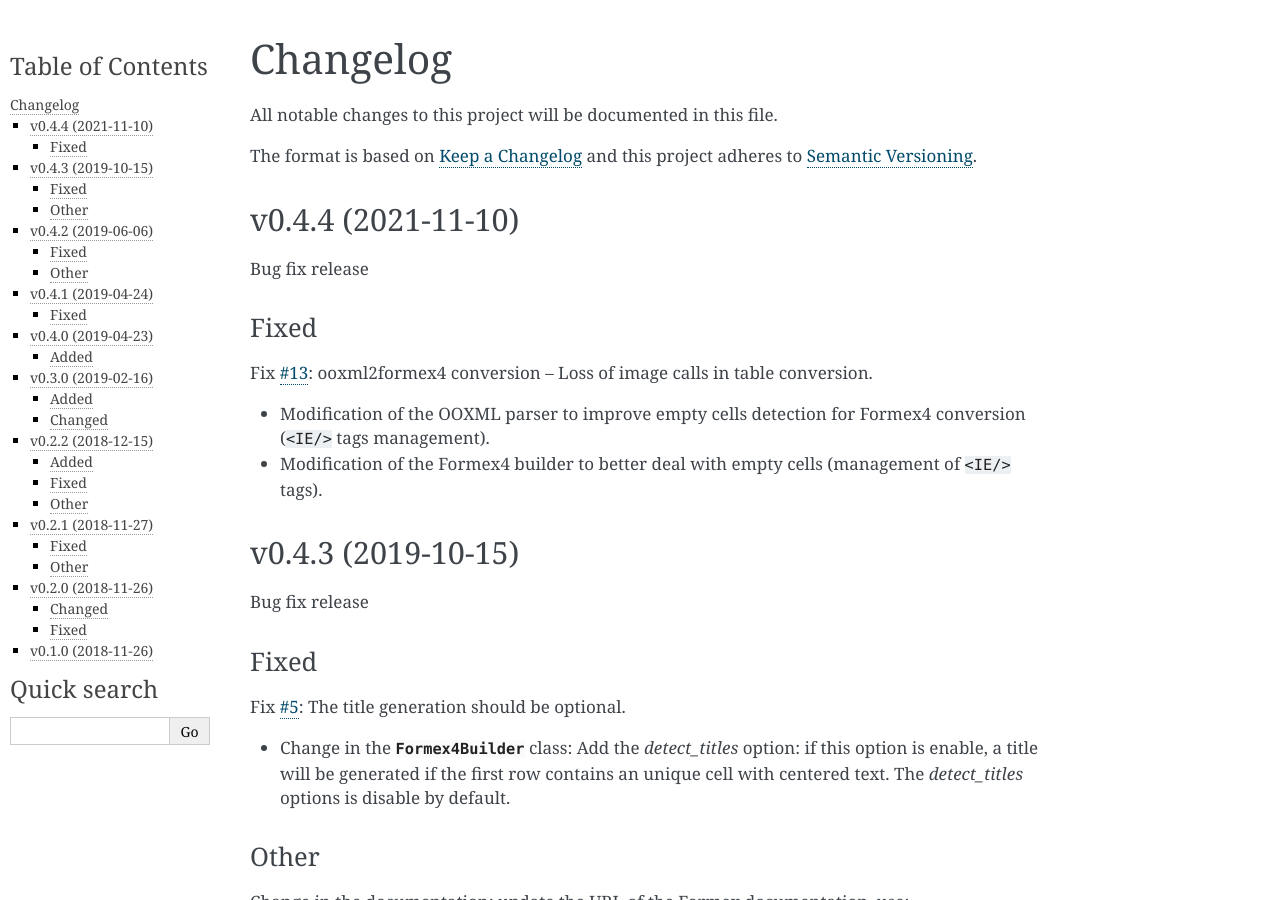
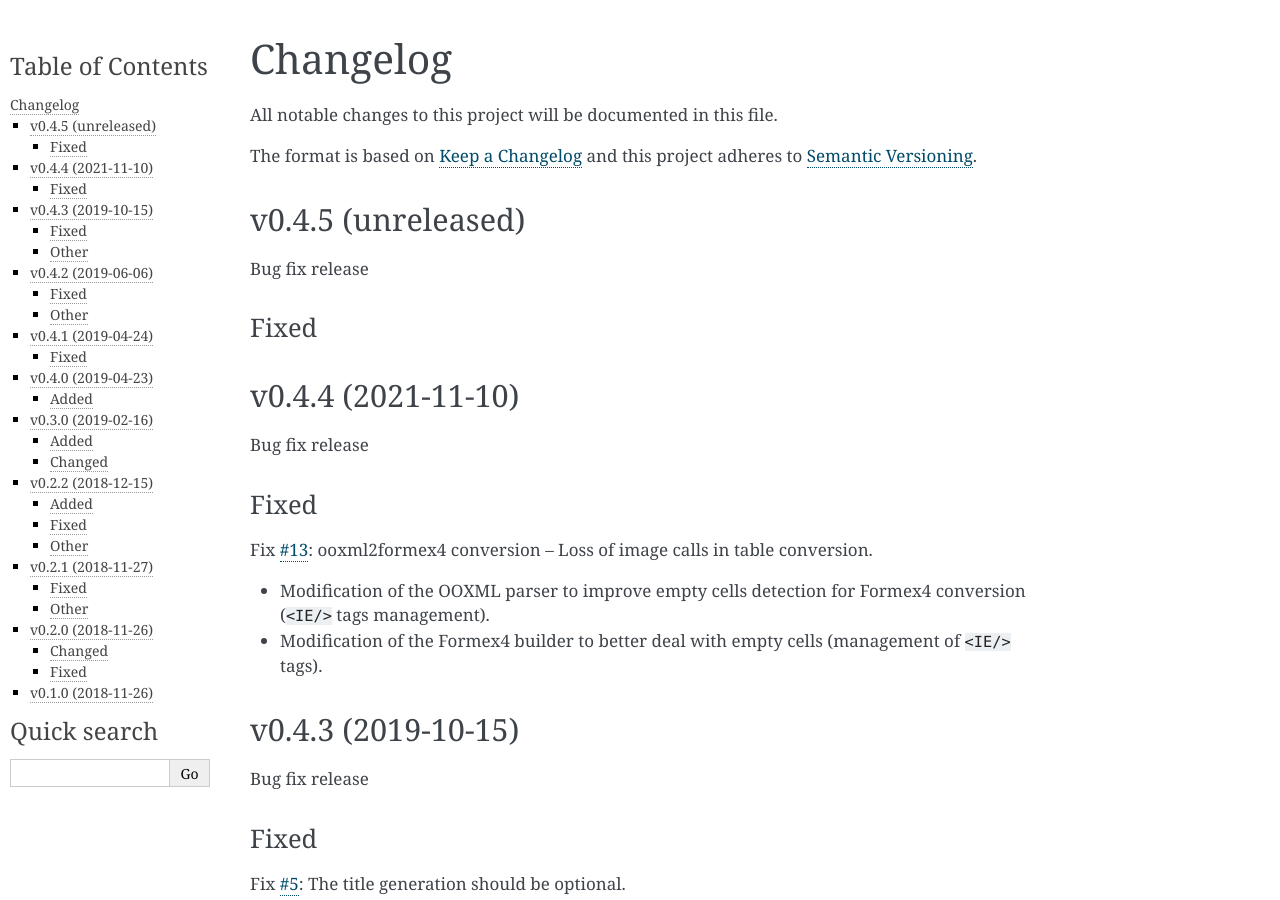
Before and after one commit to laurent-laporte-pro/benker, a Sphinx documentation site: the page built from docs/changelog.rst, in a window 1280 px wide and 900 px high. Built offline with Sphinx 7.4.7, drawn with Linux system fonts in a browser that asks for light colours.

Commit message:
Prepare next version v0.4.5 (unreleased)

```diff
--- a/CHANGELOG.rst
+++ b/CHANGELOG.rst
@@ -6,6 +6,15 @@ All notable changes to this project will be documented in this file.
 
 The format is based on `Keep a Changelog <https://keepachangelog.com/en/1.0.0/>`_
 and this project adheres to `Semantic Versioning <https://semver.org/spec/v2.0.0.html>`_.
+
+
+v0.4.5 (unreleased)
+===================
+
+Bug fix release
+
+Fixed
+-----
 
 
 v0.4.4 (2021-11-10)
--- a/benker/__init__.py
+++ b/benker/__init__.py
@@ -1,6 +1,6 @@
 """Organize your data in a spatial grid system for CALS, HTML, Formex4, Office Open XML tables conversion"""
 
-__version__ = "0.4.4"
+__version__ = "0.4.5"
 __author__ = "Laurent LAPORTE <laurent.laporte.pro@gmail.com>"
-__date__ = "2021-11-10"
+__date__ = "unreleased"
 __credit__ = "(c) 2018-2021 Laurent LAPORTE"
--- a/docs/conf.py
+++ b/docs/conf.py
@@ -25,7 +25,7 @@ copyright = "2018, Laurent LAPORTE"
 author = "Laurent LAPORTE"
 
 # The full version, including alpha/beta/rc tags
-release = "0.4.4"
+release = "0.4.5"
 # The short X.Y version
 version = ".".join(release.split(".")[:2])
 
--- a/setup.py
+++ b/setup.py
@@ -37,7 +37,7 @@ def read(filename):
 
 setup(
     name="Benker",
-    version="0.4.4",
+    version="0.4.5",
 
     author="Laurent LAPORTE",
     author_email="laurent.laporte.pro@gmail.com",
```
Also changed, not shown: .bumpversion.cfg.
